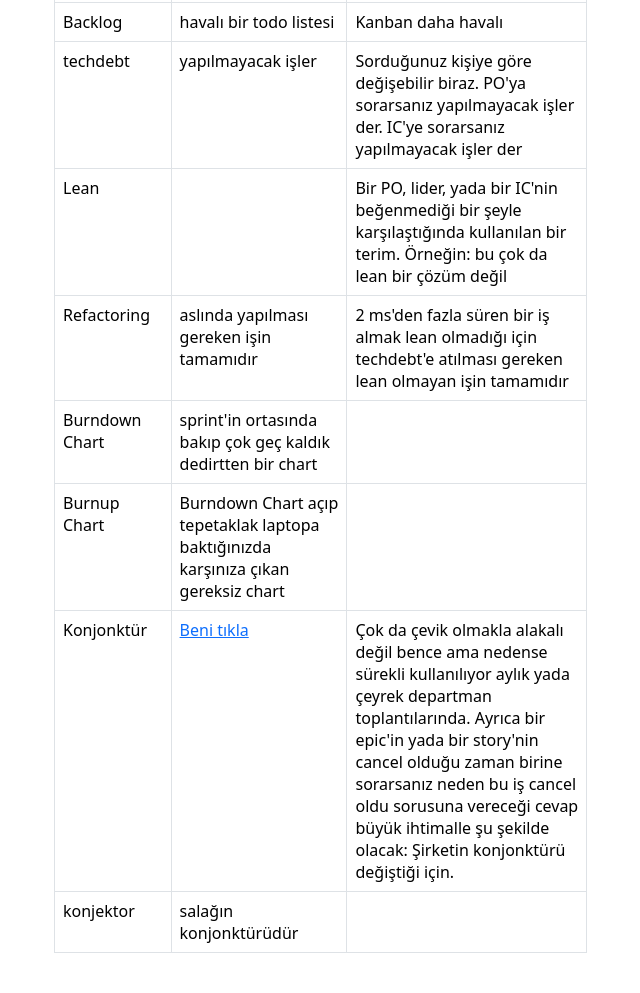
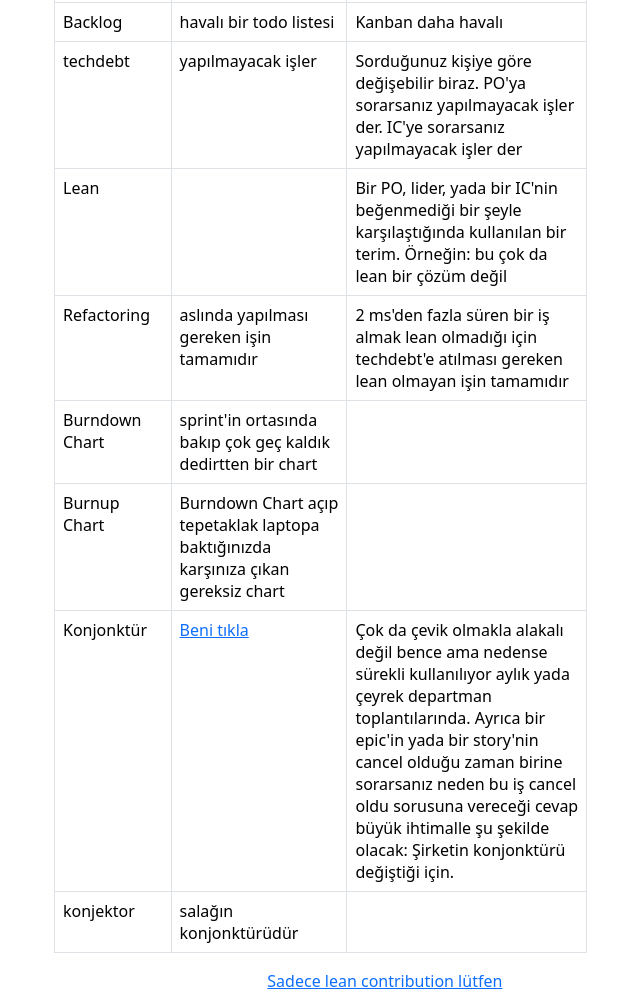
Before and after one commit to stayingalivee/agileafsozlugu.com, a plain HTML site: page index.html in a window 1280 px wide. Shown: the part 1496-2489 px from the top of the page, without its empty margins (266-906 px from the left). Before the commit the page ends 2465 px from the top, so only its background shows below. Drawn offline with nearby package versions, Linux system fonts and the light colour scheme.

Commit message:
add lean footer

```diff
--- a/index.html
+++ b/index.html
@@ -152,4 +152,9 @@
     </table>
     </div>
 
+    <footer>
+        <div class="col-md-5 offset-md-5">
+            <a href="https://www.github.com/stayingalivee/agileafsozlugu.com">Sadece lean contribution lütfen</a>
+        </div>
+    </footer>
 </html>
```
